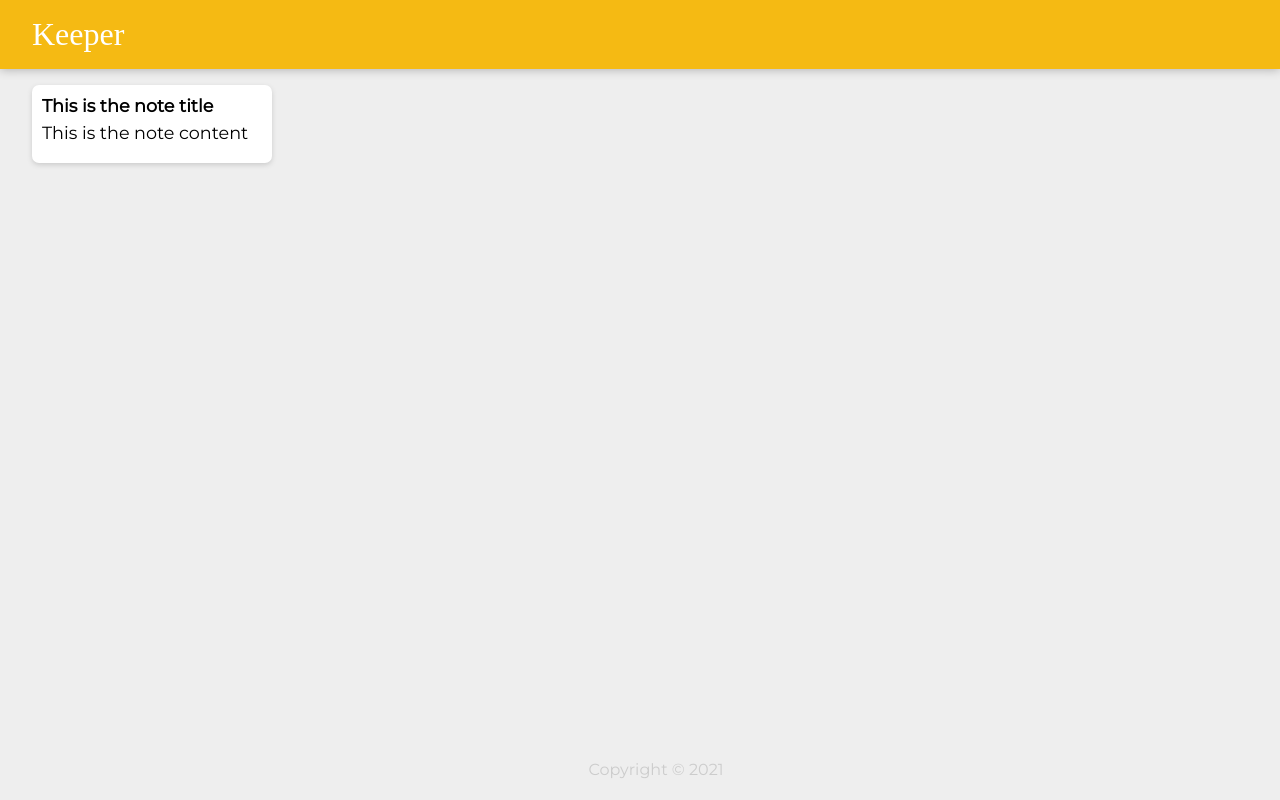
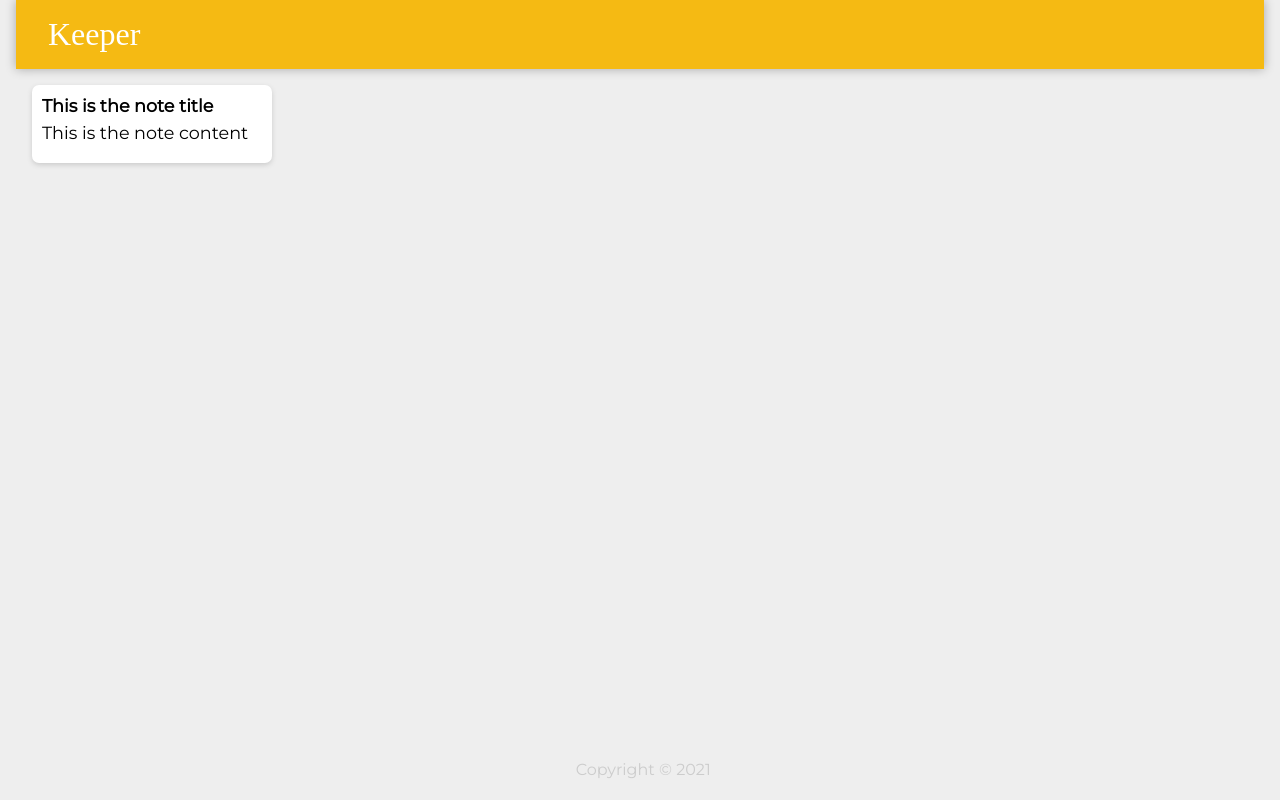
Before and after one commit to IAmMaulik/Keeper, a React (Create React App) app: page / in a window 1280 px wide. Built offline with nearby package versions, Linux system fonts and the light colour scheme; a web font is replaced by a local one.

Commit message:
🔥 Updated the CSS code

```diff
--- a/public/styles.css
+++ b/public/styles.css
@@ -8,14 +8,14 @@ html {
 }
 body {
   background: #eee;
-  padding: 0 16px;
+  padding: 0 1rem;
 }
 
 header {
   background-color: #f5ba13;
-  margin: auto -16px;
-  padding: 16px 32px;
-  box-shadow: 0 0 10px 0 rgba(0, 0, 0, 0.3);
+  margin: 0 auto;
+  padding: 1rem 2rem;
+  box-shadow: 0 0 0.625rem 0 rgba(0, 0, 0, 0.3);
 }
 
 header h1 {
@@ -28,7 +28,7 @@ footer {
   position: absolute;
   text-align: center;
   bottom: 0;
-  width: 100%;
+  width: 98%;
   height: 2.5rem;
 }
 
@@ -37,11 +37,11 @@ footer p {
 }
 .note {
   background: #fff;
-  border-radius: 7px;
-  box-shadow: 0 2px 5px #ccc;
-  padding: 10px;
-  width: 240px;
-  margin: 16px;
+  border-radius: 0.4375rem;
+  box-shadow: 0 0.125rem 0.3125rem #ccc;
+  padding: 0.625rem;
+  width: 15rem;
+  margin: 1rem;
   float: left;
 }
 .note h1 {
```
